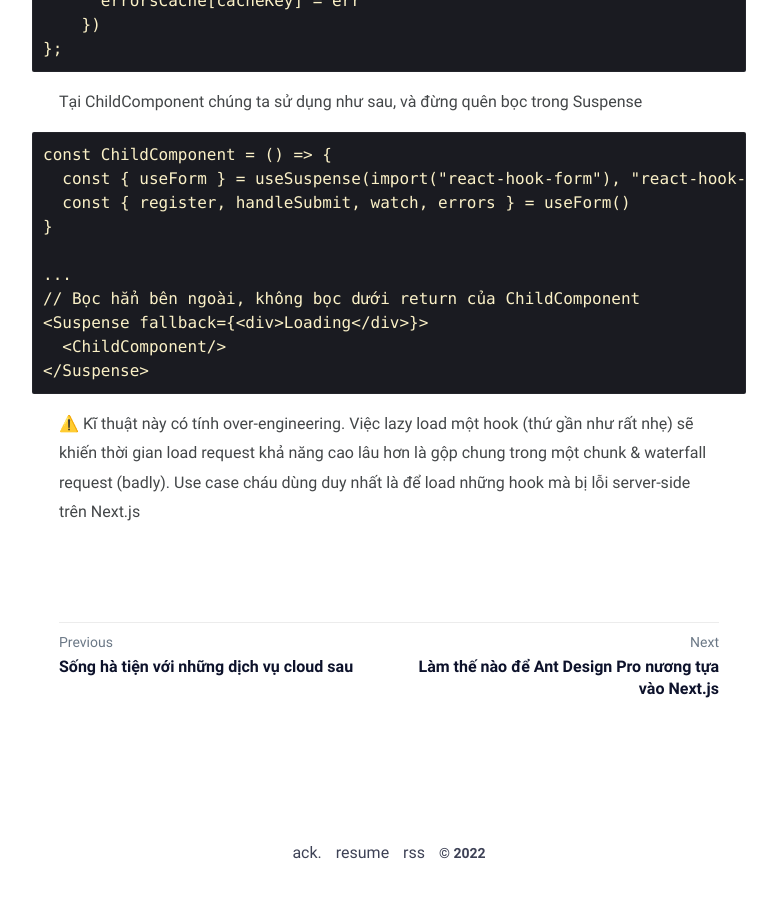
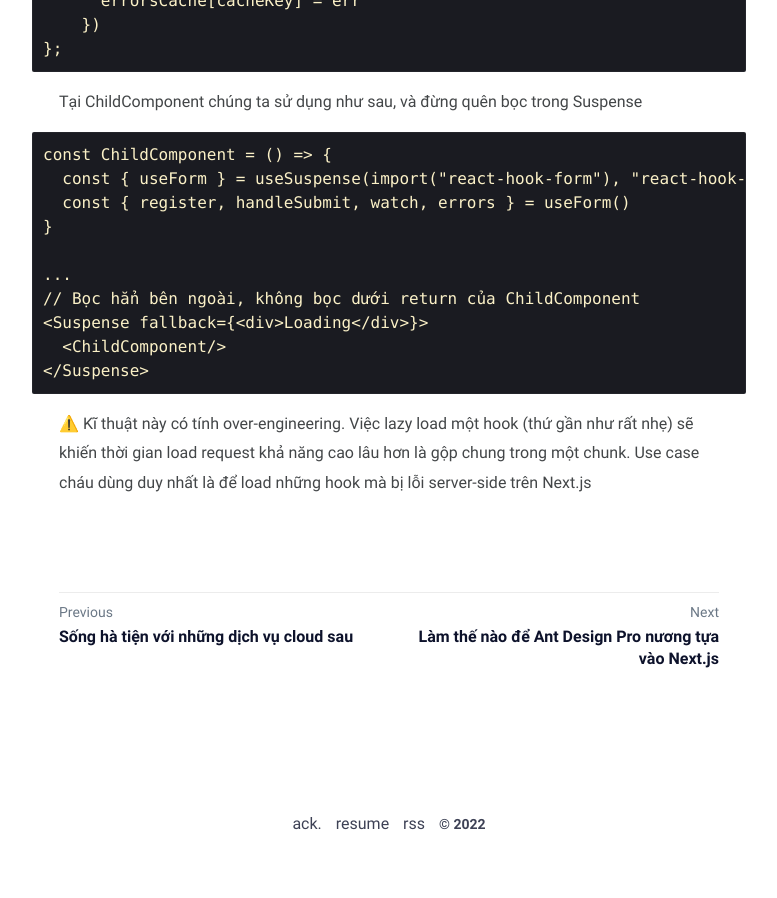
Before and after one commit to megatunger/PersonalBlog, a Jekyll site: the page built from _posts/2022/03/2022-03-11-lazy-load-hook-nhiem-vu-bat-kha-thi.markdown, in a window 1280 px wide and 900 px high, scrolled down 2399 px. Shown: the whole window, without its empty margins (251-1028 px from the left). Built offline with Jekyll 4.4.1, drawn with Linux system fonts in a browser that asks for light colours; comment, search, counter and statistics services are not loaded; after the commit the page ends 3269 px from its top, so only the background shows below that.

Commit message:
Update 2022-03-11-lazy-load-hook-nhiem-vu-bat-kha-thi.markdown

````diff
--- a/_posts/2022/03/2022-03-11-lazy-load-hook-nhiem-vu-bat-kha-thi.markdown
+++ b/_posts/2022/03/2022-03-11-lazy-load-hook-nhiem-vu-bat-kha-thi.markdown
@@ -95,4 +95,4 @@ const ChildComponent = () => {
 </Suspense>
 ```
 
-⚠️ Kĩ thuật này có tính over-engineering. Việc lazy load một hook (thứ gần như rất nhẹ) sẽ khiến thời gian load request khả năng cao lâu hơn là gộp chung trong một chunk & waterfall request (badly). Use case cháu dùng duy nhất là để load những hook mà bị lỗi server-side trên Next.js
+⚠️ Kĩ thuật này có tính over-engineering. Việc lazy load một hook (thứ gần như rất nhẹ) sẽ khiến thời gian load request khả năng cao lâu hơn là gộp chung trong một chunk. Use case cháu dùng duy nhất là để load những hook mà bị lỗi server-side trên Next.js
````
